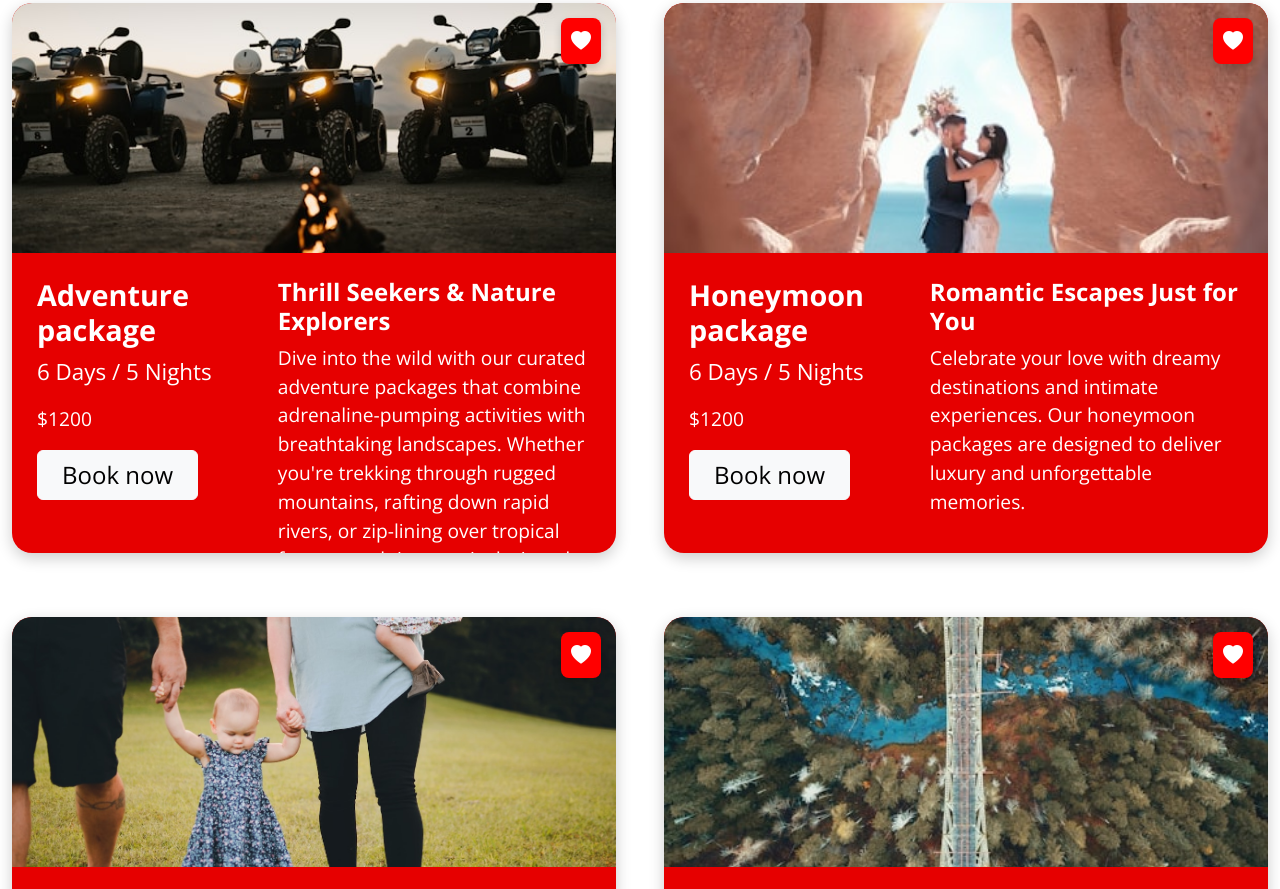
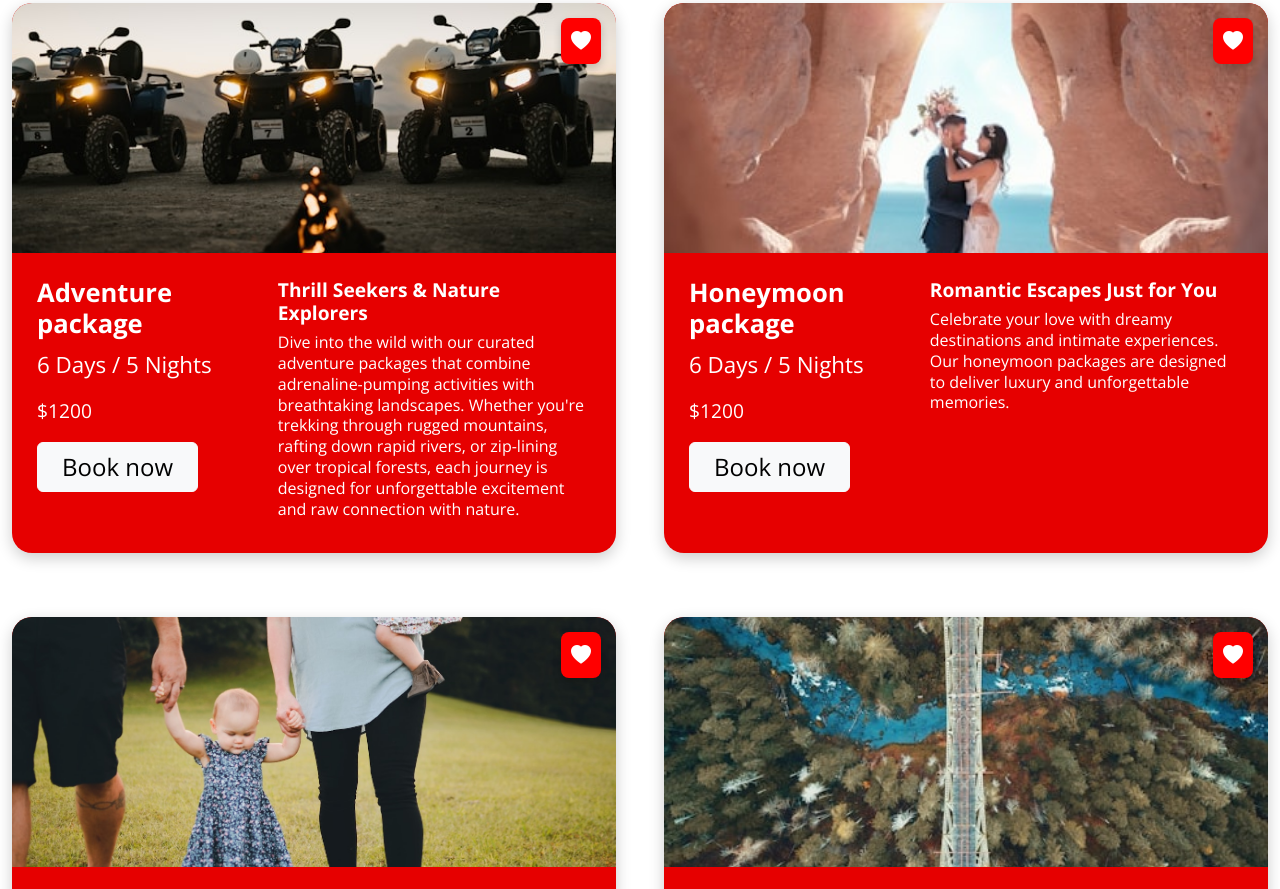
Before and after one commit to Sathyaboopathi23/Travel-Vacation-Website, a plain HTML site: page packages.html in a window 1280 px wide. Shown: the part 930-1819 px from the top of the page. Drawn offline with nearby package versions, Linux system fonts and the light colour scheme.

Commit message:
Update packages.html

```diff
--- a/packages.html
+++ b/packages.html
@@ -71,18 +71,18 @@
   }
 
   .title {
-    font-size: 1.8rem;
+    font-size: 1.6rem;
     font-weight: bold;
   }
 
   .sub-title {
-    font-size: 1.5rem;
+    font-size: 1.2rem;
     font-weight: bold;
   }
 
   .desc {
-    font-size: 1.2rem;
-    line-height: 1.5;
+    font-size: 1rem;
+    line-height: 1.3;
   }
 </style>
 
```
